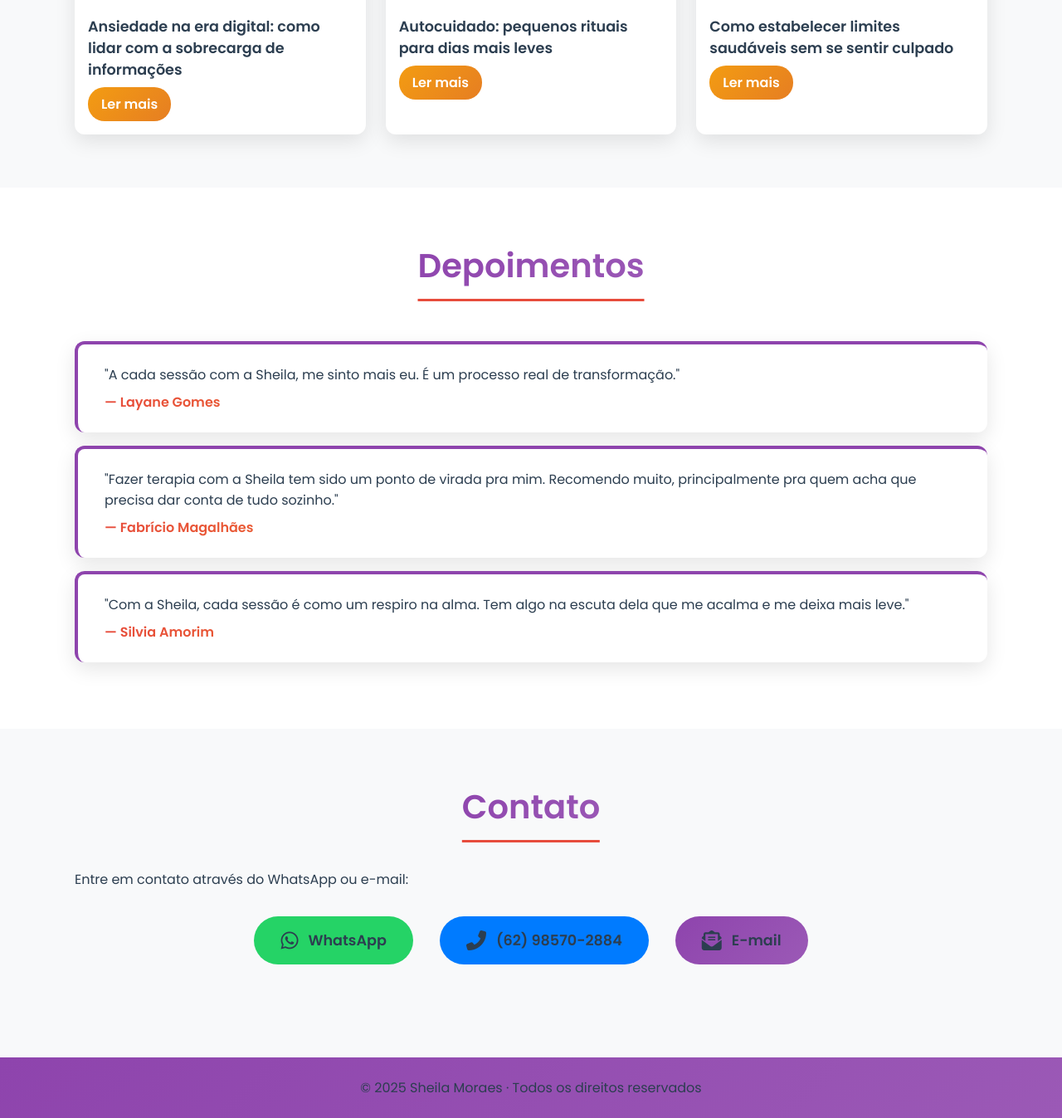
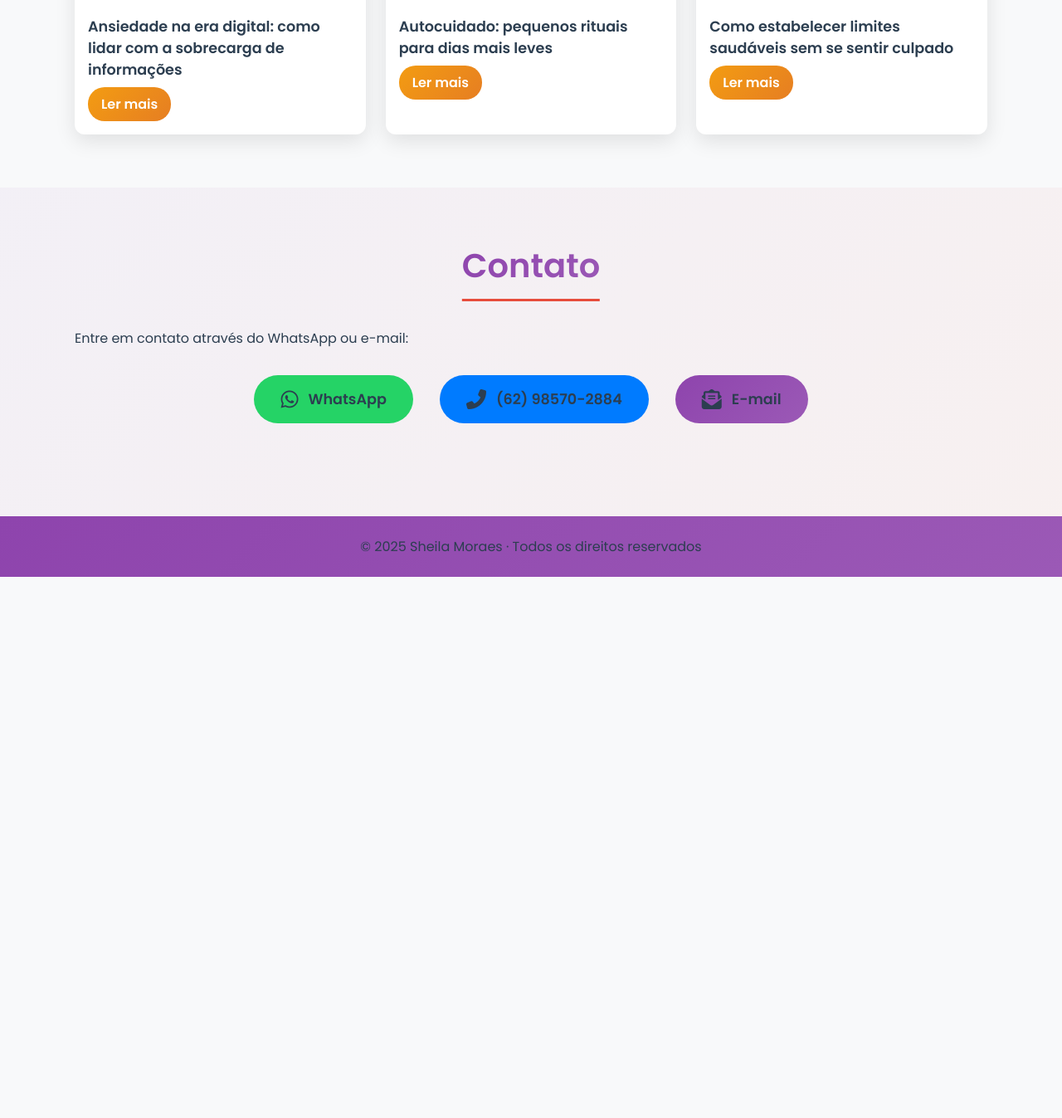
Before and after one commit to kaiomagalhaes/test.alliancepalmas.com.br, a Jekyll site: the page built from index.html, in a window 1280 px wide, cut to the strip 2613-3960 px from the top of the page. Shown: the whole strip at 83% size. Built offline with Jekyll 4.4.1, drawn with Linux system fonts in a browser that asks for light colours; after the commit the page ends 3308 px from its top, so only the background shows below that.

Commit message:
remove depoimentos

```diff
--- a/assets/css/main.css
+++ b/assets/css/main.css
@@ -61,6 +61,8 @@
 #depoimentos blockquote{background:#fff;border-left:4px solid var(--primary);border-top:4px solid var(--primary);padding:1.5rem 2rem;margin:1rem 0;border-radius:12px;box-shadow:0 8px 25px rgba(0,0,0,.1);}
 #depoimentos blockquote:hover{transform:translateY(-3px);box-shadow:0 12px 30px rgba(142,68,173,0.2);}
 #depoimentos cite{display:block;margin-top:.5rem;font-style:normal;font-weight:600;background:var(--gradient-secondary);-webkit-background-clip:text;-webkit-text-fill-color:transparent;background-clip:text;}
+#depoimentos .rating{display:flex;justify-content:center;gap:.25rem;margin-top:.75rem;}
+#depoimentos .rating i{color:var(--accent);font-size:.9rem;}
 
 #contato form{display:grid;gap:1rem;max-width:600px;margin:auto;}
 input,textarea{padding:.75rem 1rem;border:2px solid #e9ecef;border-radius:8px;font-size:1rem;transition:.3s;background:#fff;}
--- a/index.html
+++ b/index.html
@@ -66,23 +66,7 @@
   </div>
 </section>
 
-<section id="depoimentos" style="background:#fff;">
-  <div class="container">
-    <h2>Depoimentos</h2>
-    <blockquote>
-      "A cada sessão com a Sheila, me sinto mais eu. É um processo real de transformação."
-      <cite>— Layane Gomes</cite>
-    </blockquote>
-    <blockquote>
-      "Fazer terapia com a Sheila tem sido um ponto de virada pra mim. Recomendo muito, principalmente pra quem acha que precisa dar conta de tudo sozinho."
-      <cite>— Fabrício Magalhães</cite>
-    </blockquote>
-    <blockquote>
-      "Com a Sheila, cada sessão é como um respiro na alma. Tem algo na escuta dela que me acalma e me deixa mais leve."
-      <cite>— Silvia Amorim</cite>
-    </blockquote>
-  </div>
-</section>
+
 
 <section id="contato">
   <div class="container">
```
Also changed, not shown: _depoimentos/fabricio-magalhaes.md (deleted, +0 -4 lines), _depoimentos/layane-gomes.md (deleted, +0 -4 lines), _depoimentos/silvia-amorim.md (deleted, +0 -4 lines).
